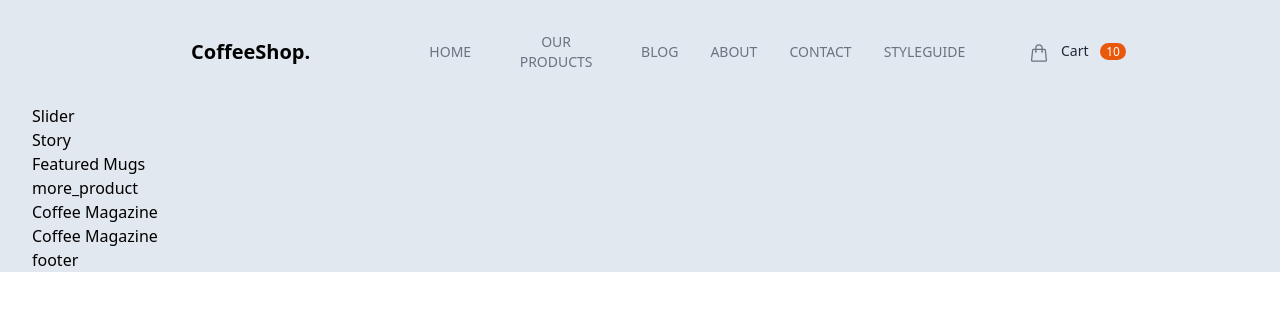
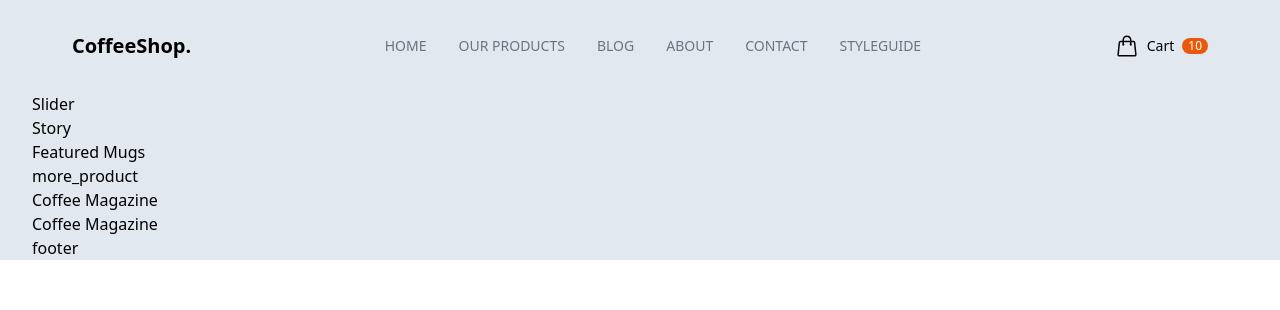
Before and after one commit to KhangNinh123/tailwindCSS-coffee-style, a website: page src/index.html in a window 1280 px wide. Drawn offline with Linux system fonts and the light colour scheme.

Commit message:
add reponsite header

```diff
--- a/src/index.html
+++ b/src/index.html
@@ -3,46 +3,51 @@
 <head>
   <meta charset="UTF-8">
   <meta name="viewport" content="width=device-width, initial-scale=1.0">
-  <link href="./output.css" rel="stylesheet">
+  <link href="../dist/output.css" rel="stylesheet">
+  <script src="./main.js"></script>
 </head>
 <body>
  <div id="root">
-<div class="content_wrapper max-w-screen-2xl text-base mx-auto px-8 bg-slate-200">
-    <header class="py-8 mx-10" >
-        <nav class="flex flex-row justify-between items-center">
-            <div class="logo basis-2/6 text-center  text-xl font-semibold cursor-pointer">
+<div class="content_wrapper max-w-screen-2xl text-base mx-auto px-8 bg-slate-200">    <header class="py-8 mx-10" >        <nav class="flex flex-row justify-between items-center">
+            <div class="logo basis-1/4 text-center text-xl font-semibold cursor-pointer">
                 CoffeeShop.
             </div>
-            <ul class="basis-3/6 flex flex-row items-center gap-8  justify-end text-center uppercase text-sm text-gray-500 font-medium-500">
+            <ul class="basis-1/2 hidden lg:flex flex-row items-center gap-8 justify-center uppercase text-sm text-gray-500 font-medium-500">
                 <li class="cursor-pointer py-1 hover:text-gray-800 transition-all duration-300">
                     <a href="#">Home</a>
                 </li>
-                <li>
+                <li class="cursor-pointer py-1 hover:text-gray-800 transition-all duration-300">
                     <a href="#">Our Products</a>
                 </li>
-                <li>
+                <li class="cursor-pointer py-1 hover:text-gray-800 transition-all duration-300">
                     <a href="#">Blog</a>
                 </li>
-                <li>
+                <li class="cursor-pointer py-1 hover:text-gray-800 transition-all duration-300">
                     <a href="#">About</a>
                 </li>
-                <li>
+                <li class="cursor-pointer py-1 hover:text-gray-800 transition-all duration-300">
                     <a href="#">Contact</a>
                 </li>
-                <li>
+                <li class="cursor-pointer py-1 hover:text-gray-800 transition-all duration-300">
                     <a href="#">Styleguide</a>
-                </li>
-            </ul>
-            <ul class="basis-1/6  flex justify-start text-center ml-16 text-sm font-medium text-gray-800" >
-                <li><a href="#">
-                <svg xmlns="http://www.w3.org/2000/svg" class="ct-icon" fill="none" viewBox="0 0 24 24" stroke-width="1.5" stroke="currentColor" class="size-6">
-                <path stroke-linecap="round" stroke-linejoin="round" d="M15.75 10.5V6a3.75 3.75 0 1 0-7.5 0v4.5m11.356-1.993 1.263 12c.07.665-.45 1.243-1.119 1.243H4.25a1.125 1.125 0 0 1-1.12-1.243l1.264-12A1.125 1.125 0 0 1 5.513 7.5h12.974c.576 0 1.059.435 1.119 1.007ZM8.625 10.5a.375.375 0 1 1-.75 0 .375.375 0 0 1 .75 0Zm7.5 0a.375.375 0 1 1-.75 0 .375.375 0 0 1 .75 0Z" />
-                </svg>
-                <span class="mx-2">Cart</span>
-                <span class="text-xs text-center rounded-full bg-orange-600 px-1.5 text-white">10</span>
+                </li>            </ul>
+            <div class="basis-1/4 flex items-center justify-end">
+                <div class="flex items-center mr-4">
+                    <a href="#" class="flex items-center">
+                        <svg xmlns="http://www.w3.org/2000/svg" fill="none" viewBox="0 0 24 24" stroke-width="1.5" stroke="currentColor" class="size-6">
+                            <path stroke-linecap="round" stroke-linejoin="round" d="M15.75 10.5V6a3.75 3.75 0 1 0-7.5 0v4.5m11.356-1.993 1.263 12c.07.665-.45 1.243-1.119 1.243H4.25a1.125 1.125 0 0 1-1.12-1.243l1.264-12A1.125 1.125 0 0 1 5.513 7.5h12.974c.576 0 1.059.435 1.119 1.007ZM8.625 10.5a.375.375 0 1 1-.75 0 .375.375 0 0 1 .75 0Zm7.5 0a.375.375 0 1 1-.75 0 .375.375 0 0 1 .75 0Z" />
+                        </svg>
+                        <span class="mx-2 text-sm font-medium">Cart</span>
+                        <span class="text-xs text-center rounded-full bg-orange-600 px-1.5 text-white">10</span>
+                    </a>
+                </div>
+                <div class="lg:hidden">
+                    <svg xmlns="http://www.w3.org/2000/svg" fill="none" viewBox="0 0 24 24" stroke-width="1.5" stroke="currentColor" class="size-6 cursor-pointer">
+                        <path stroke-linecap="round" stroke-linejoin="round" d="M3.75 6.75h16.5M3.75 12h16.5m-16.5 5.25h16.5" />
+                    </svg>
+                </div>
+            </div>
 
-                </a></li>
-            </ul>
         </nav>
     </header>
     <main>
```
Also changed, not shown: dist/output.css, src/main.js (added).
